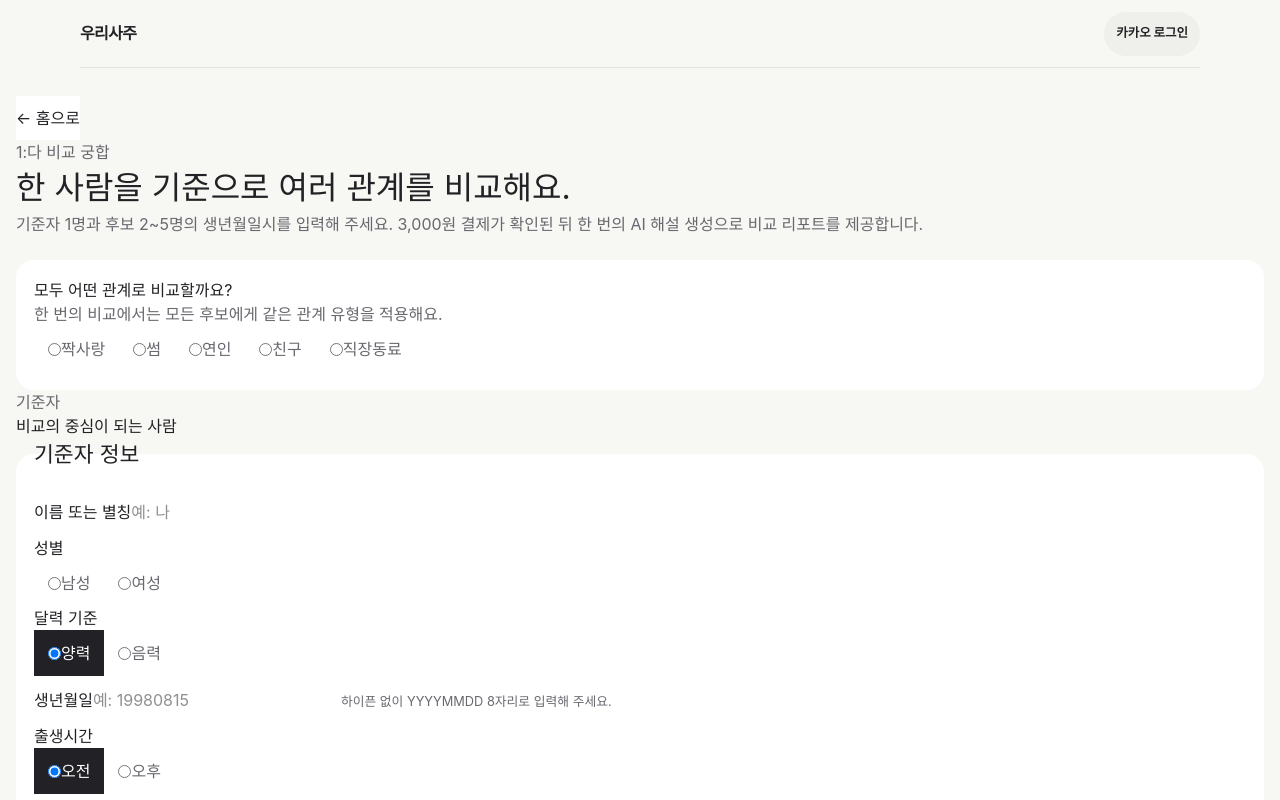
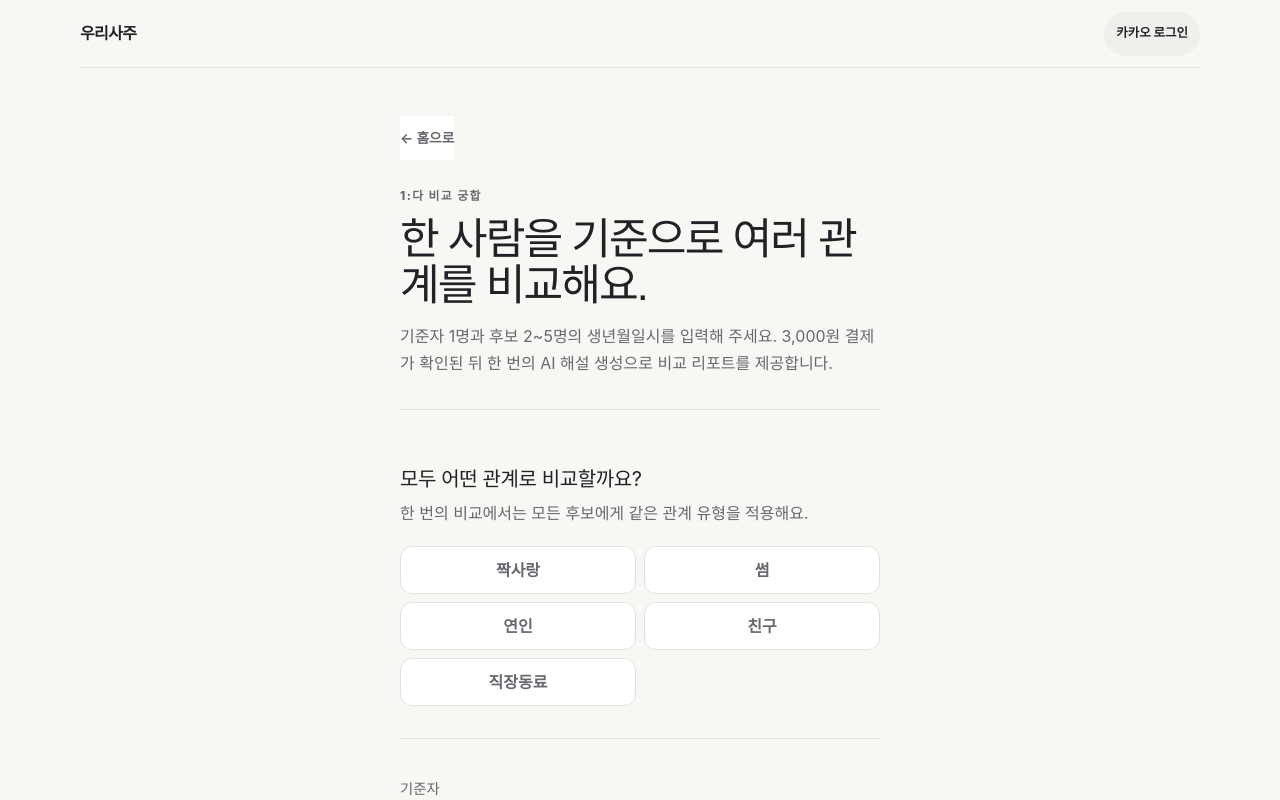
Before and after one commit to beforebelly216-star/woorigunghap, a Next.js app: page /one-to-many in a window 1280 px wide. Shown: the top 800 px of the page. Built offline with nearby package versions, Linux system fonts and the light colour scheme; no server answers.

Commit message:
feat: apply Foundation v2 to 1:N input

```diff
--- a/src/app/one-to-many/page.tsx
+++ b/src/app/one-to-many/page.tsx
@@ -1,10 +1,11 @@
 import Link from "next/link";
 import { OneToManyForm } from "@/components/one-to-many-form";
+import "./one-to-many-foundation.css";
 
 export default function OneToManyPage() {
   return (
-    <main className="input-page">
-      <div className="input-shell">
+    <main className="one-to-many-page">
+      <div className="one-to-many-shell">
         <Link href="/" className="back-link compact">← 홈으로</Link>
         <header className="input-header">
           <p className="eyebrow">1:다 비교 궁합</p>
```
